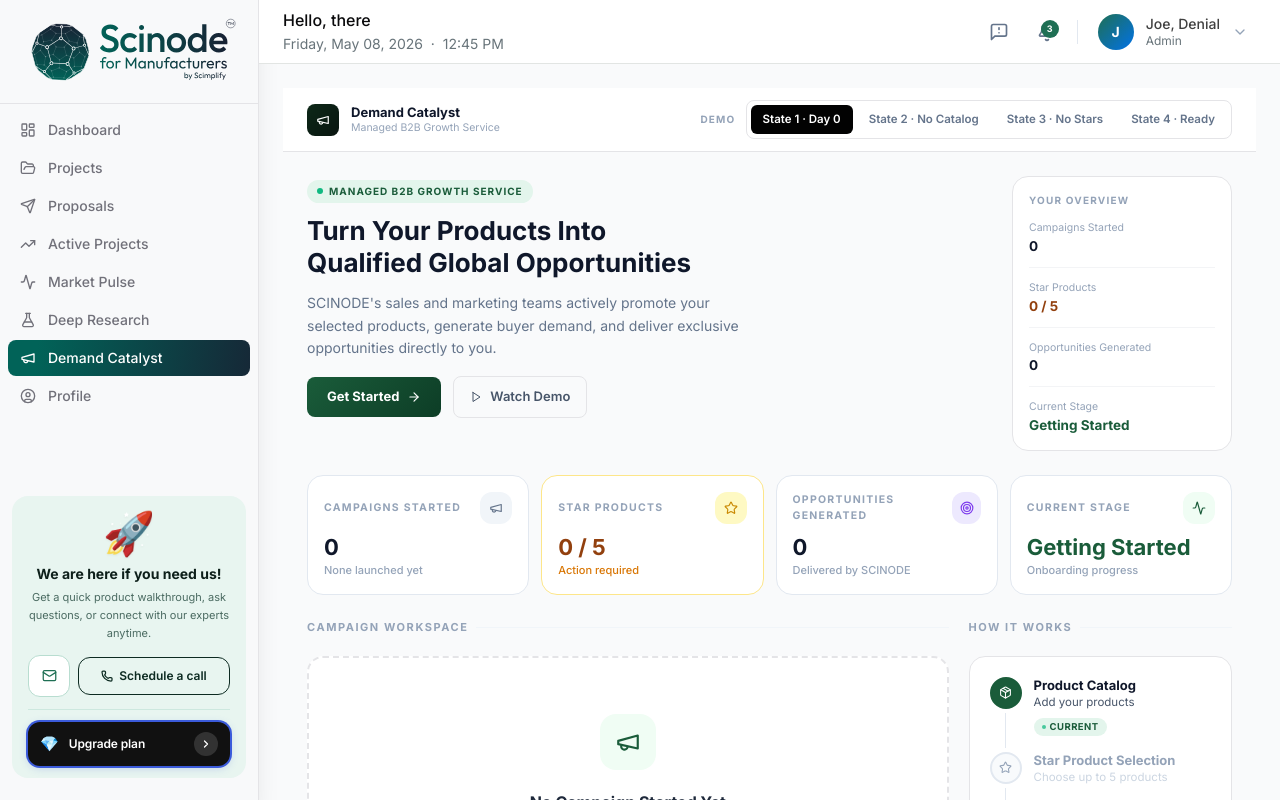
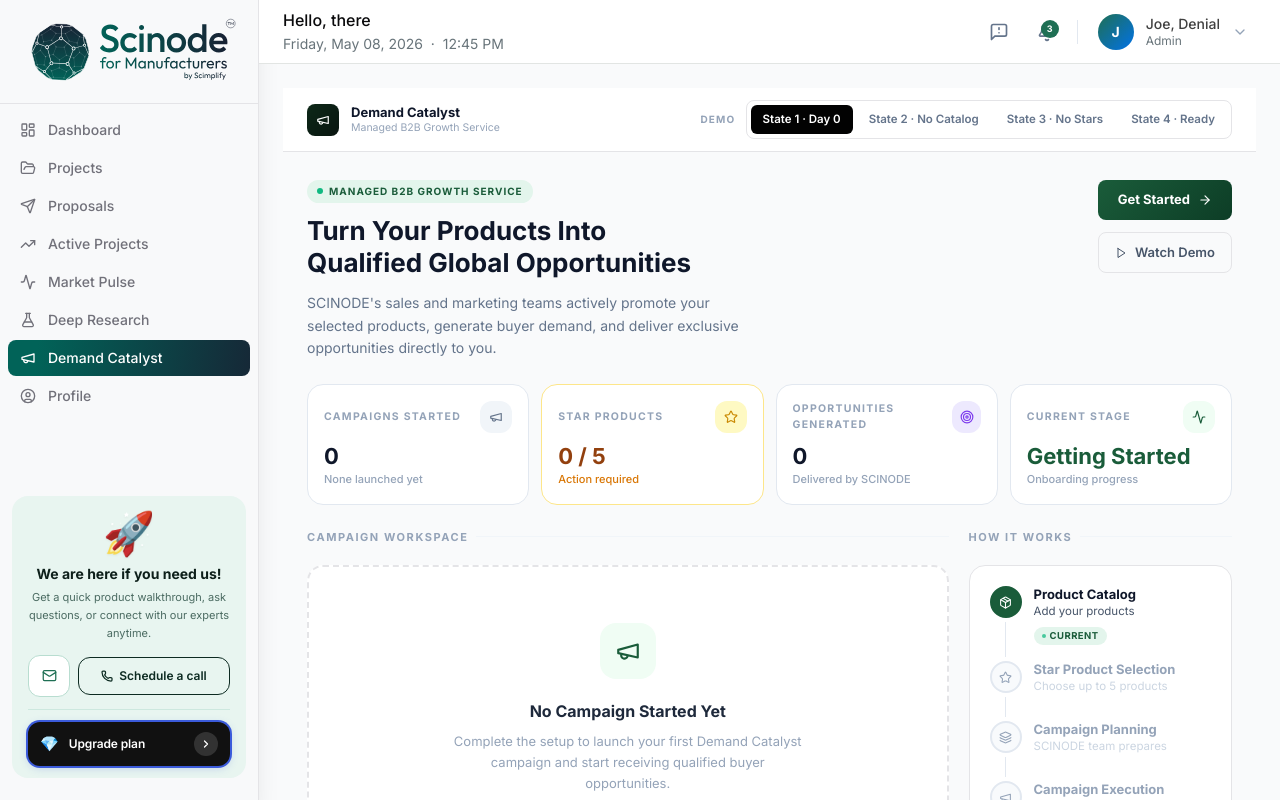
Before and after one commit to sathi-design/scinode-customer-platform-, a Next.js app: page /dashboard/demand-catalyst in a window 1280 px wide. Built offline with nearby package versions, Linux system fonts and the light colour scheme.

Commit message:
Move CTAs to far right of hero, remove overview card
Replaces the YOUR OVERVIEW card with stacked Get Started / Watch Demo
CTAs at the far right of the hero row — matching Deep Research module
hero pattern exactly.

Co-Authored-By: Claude Sonnet 4.6 <noreply@anthropic.com>

```diff
--- a/src/modules/dashboard/DemandCatalyst.tsx
+++ b/src/modules/dashboard/DemandCatalyst.tsx
@@ -1202,7 +1202,7 @@ export function DemandCatalyst() {
 
         {/* Hero */}
         <div className="flex items-start justify-between gap-8">
-          {/* Left — heading block */}
+          {/* Left — heading + subtext */}
           <div className="max-w-[560px]">
             <div
               className="inline-flex items-center gap-1.5 px-2.5 py-1 rounded-full text-[10px] font-bold tracking-widest mb-3"
@@ -1214,10 +1214,13 @@ export function DemandCatalyst() {
             <h1 className="text-[26px] font-black text-slate-900 leading-tight mb-3">
               Turn Your Products Into<br />Qualified Global Opportunities
             </h1>
-            <p className="text-[14px] text-slate-500 leading-relaxed mb-4 max-w-[460px]">
+            <p className="text-[14px] text-slate-500 leading-relaxed max-w-[460px]">
               SCINODE&apos;s sales and marketing teams actively promote your selected products, generate buyer demand, and deliver exclusive opportunities directly to you.
             </p>
-            <div className="flex items-center gap-3">
+          </div>
+
+          {/* Right — CTAs */}
+          <div className="flex-shrink-0 flex flex-col items-end justify-start gap-3 pt-1">
             <button
               onClick={() => demoState === "state1" && setDemoState("state2")}
               className="flex items-center gap-2 px-5 py-2.5 rounded-lg text-white text-[13px] font-bold hover:brightness-110 transition-all active:scale-[0.98]"
@@ -1228,34 +1231,6 @@ export function DemandCatalyst() {
             <button className="flex items-center gap-2 px-4 py-2.5 rounded-lg border border-[#e4e4e7] text-slate-600 text-[13px] font-semibold hover:bg-slate-50 transition-all">
               <Play size={12} /> Watch Demo
             </button>
-            </div>
-          </div>
-
-          {/* Right — overview summary card */}
-          <div className="flex-shrink-0 w-[220px] bg-white border border-[#e4e4e7] rounded-2xl p-4 self-start">
-            <p className="text-[10px] font-bold uppercase tracking-[0.12em] text-slate-400 mb-3">YOUR OVERVIEW</p>
-            <div className="flex flex-col gap-3">
-              {[
-                { label: "Campaigns Started",       value: kpiData.campaignsStarted.toString() },
-                { label: "Star Products",           value: kpiData.starProducts                },
-                { label: "Opportunities Generated", value: kpiData.opportunities.toString()    },
-                { label: "Current Stage",           value: kpiData.stage                       },
-              ].map((item) => (
-                <div key={item.label} className="border-b border-[#f3f4f6] pb-3 last:border-0 last:pb-0">
-                  <p className="text-[10.5px] text-slate-400 mb-0.5">{item.label}</p>
-                  <p
-                    className="text-[13.5px] font-bold leading-tight"
-                    style={{
-                      color: item.label === "Current Stage" ? "#1a5c3a"
-                           : item.label === "Star Products" && item.value === "0 / 5" ? "#92400e"
-                           : "#0f172a",
-                    }}
-                  >
-                    {item.value}
-                  </p>
-                </div>
-              ))}
-            </div>
           </div>
         </div>
 
```
Lines whose indentation alone changed are shown as unchanged.
